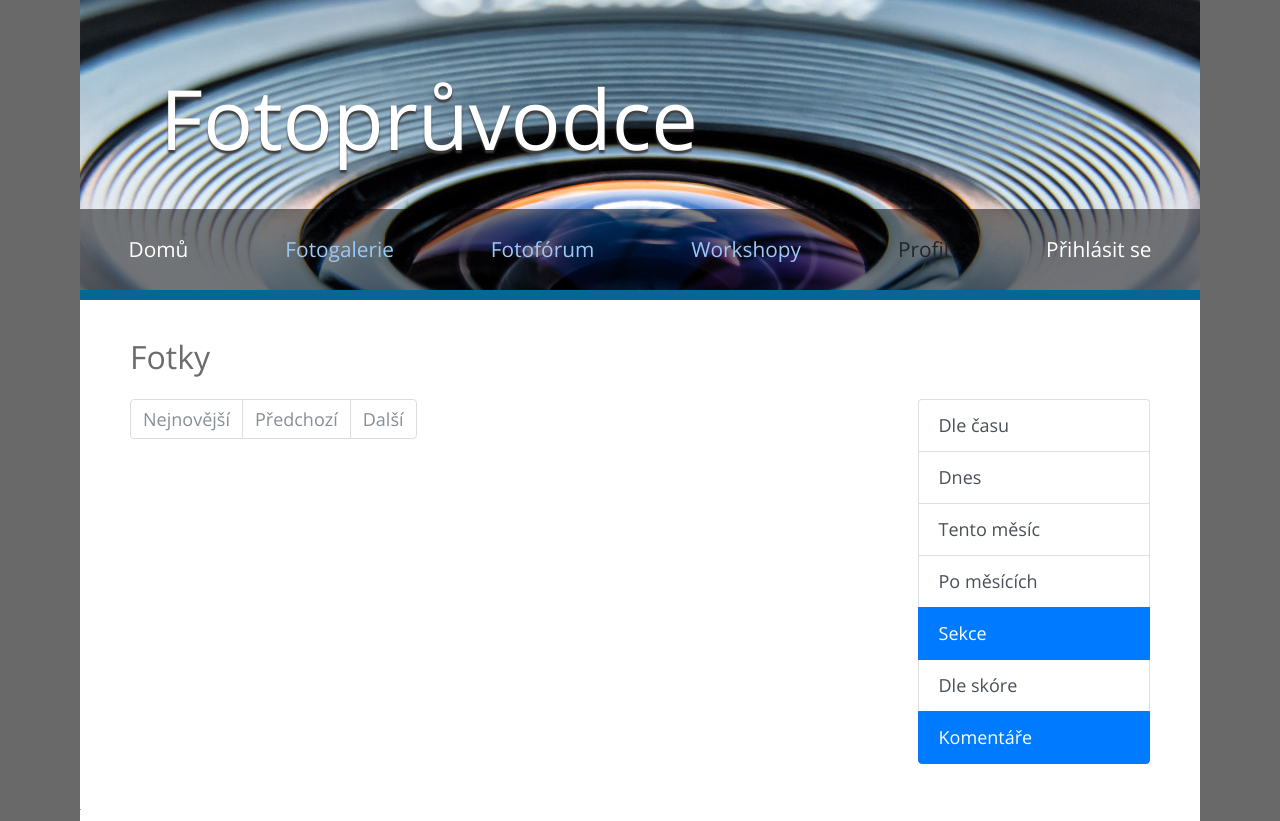
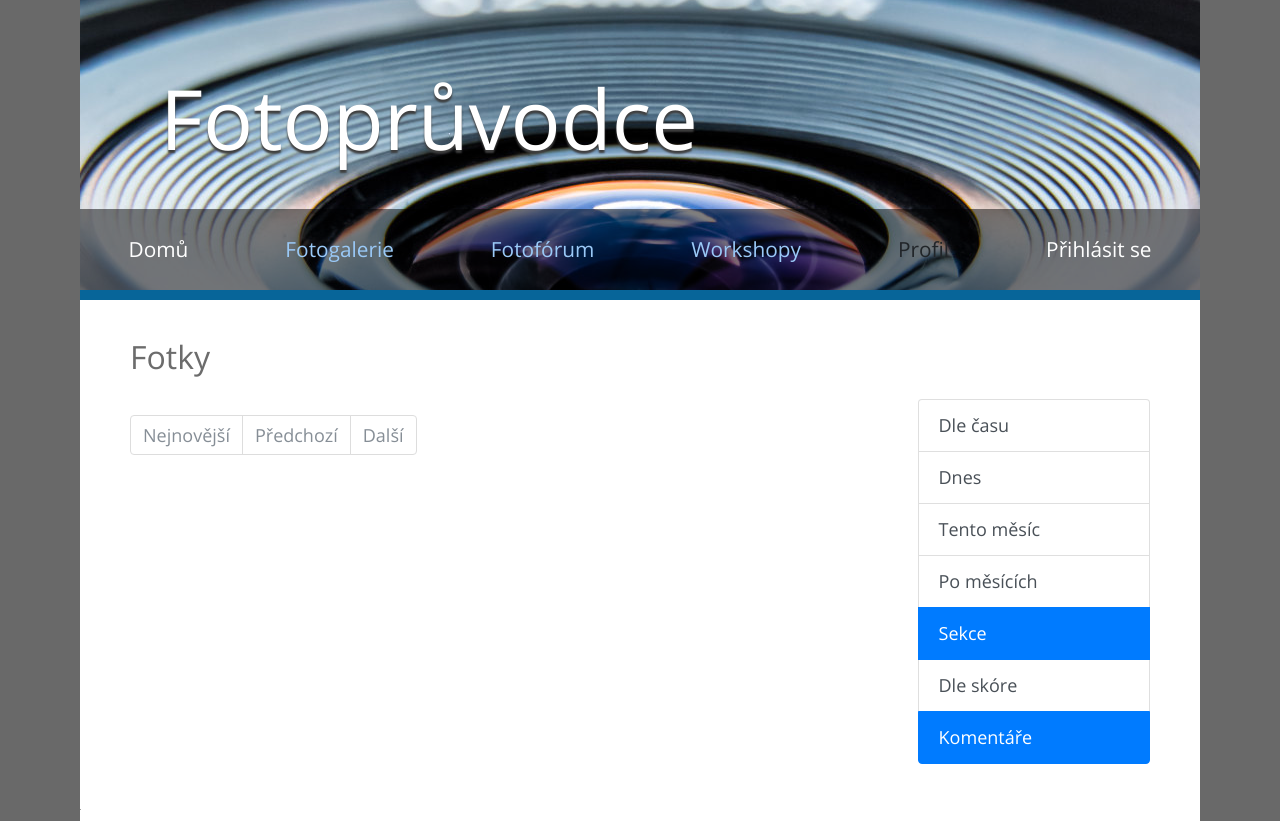
Before and after one commit to seifert/fotopruvodce, a Django app: template fotopruvodce/templates/photos/listing.html in a window 1280 px wide. Run offline with Django 3.2, Linux system fonts and the light colour scheme; the template is opened without the code that fills it, so the values that code supplies are empty; parts of the project's set-up code (start-up, migrations or seed data) failed here and were passed over; some libraries are stand-ins or nearby versions.

Commit message:
pagination css

```diff
--- a/fotopruvodce/static/css/fotopruvodce.css
+++ b/fotopruvodce/static/css/fotopruvodce.css
@@ -126,6 +126,10 @@ a.tm-btn.disabled, fieldset[disabled] a.tm-btn {
     margin-bottom: 1rem;
 }
 
+.fp-pagination {
+    margin-top: 1rem;
+}
+
 #fp-account-form-personal-info {
     padding-bottom: 3em;
 }
--- a/fotopruvodce/templates/photos/listing.html
+++ b/fotopruvodce/templates/photos/listing.html
@@ -29,7 +29,7 @@
     </div>
     {% endfor %}
 
-    <ul class="pagination">
+    <ul class="pagination fp-pagination">
         <li class="page-item{% if not object_list.has_previous %} disabled{% endif %}">
             <a class="page-link" href="{% remove_get_params request.get_full_path 'p' %}">Nejnovější</a>
         </li>
```
